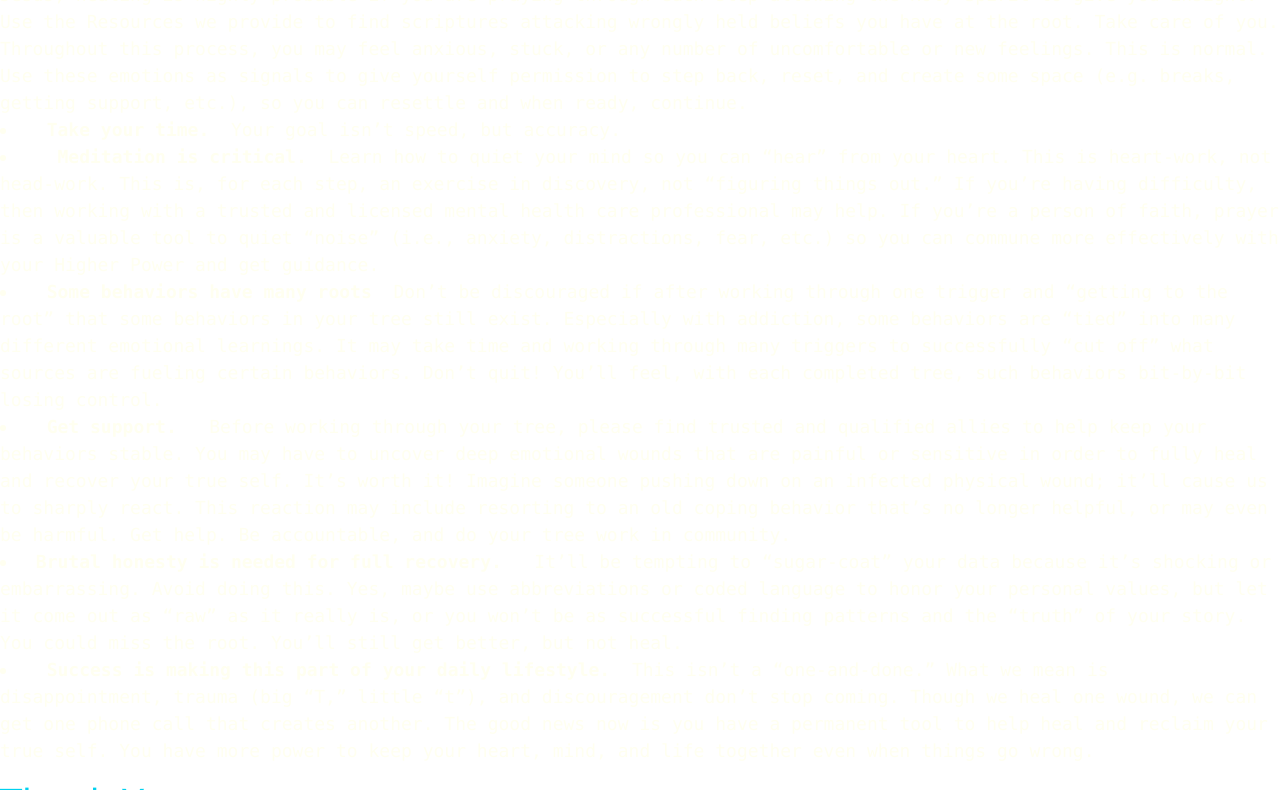
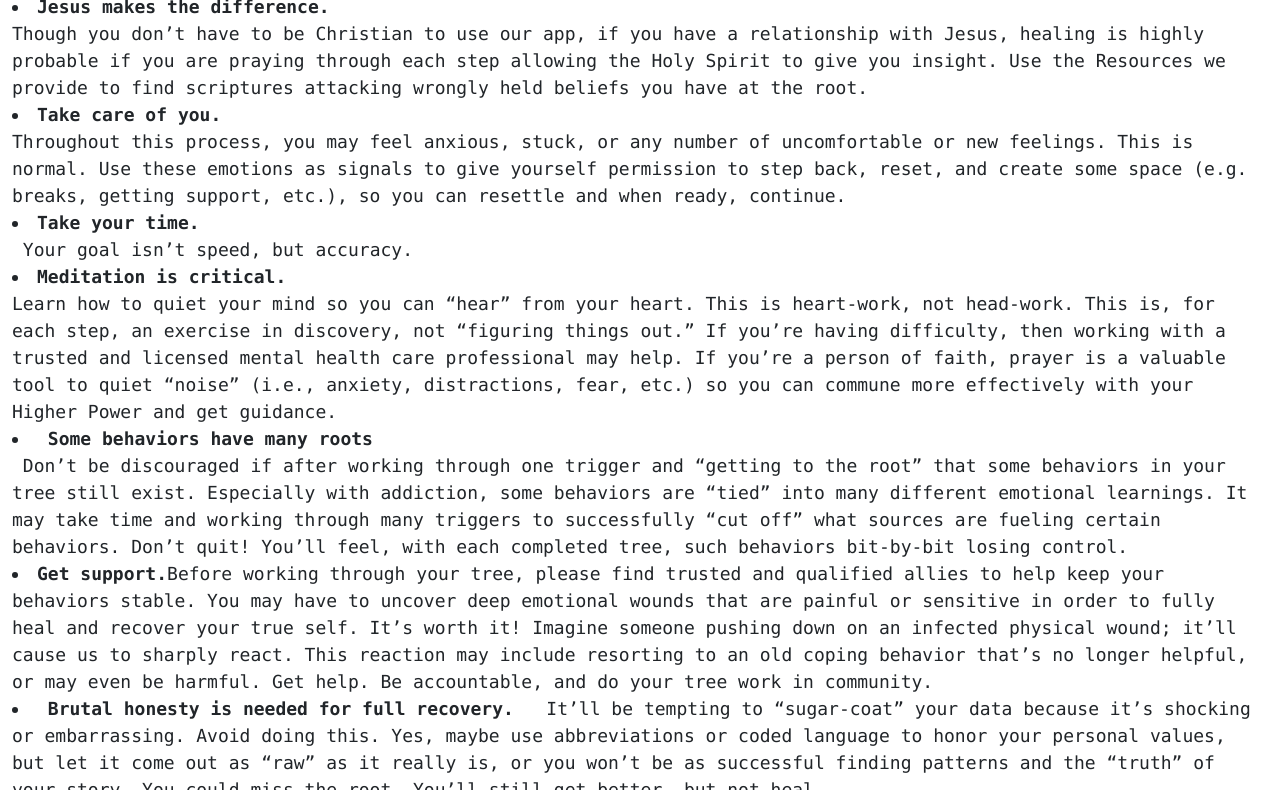
Before and after one commit to Maximum-1/LifeApp, a React app: page /#/about in a window 1280 px wide. Shown: the part 713-1503 px from the top of the page. Built offline with nearby package versions, Linux system fonts and the light colour scheme; no server answers.

```diff
--- a/package.json
+++ b/package.json
@@ -22,7 +22,8 @@
     "react-scripts": "^3.3.1",
     "redux": "^4.0.1",
     "redux-logger": "^3.0.6",
-    "redux-saga": "^1.0.2"
+    "redux-saga": "^1.0.2",
+    "sweetalert2": "^9.14.0"
   },
   "scripts": {
     "start": "node server/server.js",
--- a/server/routes/tree.router.js
+++ b/server/routes/tree.router.js
@@ -15,6 +15,7 @@
 
     const queryText = `SELECT * FROM "tree"
                        WHERE user_id = $1
+                       ORDER BY id DESC;
                         `;
     pool.query(queryText, [id])
         .then((result) => {
--- a/src/components/App/App.css
+++ b/src/components/App/App.css
@@ -26,7 +26,6 @@
     white-space: -o-pre-wrap;    /* Opera 7 */
     word-wrap: break-word;
     font-size: large;
-    color: ivory;
 }
 
 
@@ -112,8 +111,7 @@
     text-align: center;
 }
 .aTag{
-        background-color:#00d1ef;
-
+        color: #00d1ef !important;
 }
 .purpText{
       color: #6A0DAD;
@@ -121,5 +119,4 @@
 }
 .tealText{
     color:#00d1ef;
-
 }
--- a/src/components/Pages/AboutPage/AboutPage.js
+++ b/src/components/Pages/AboutPage/AboutPage.js
@@ -4,7 +4,7 @@
 class AboutPage extends Component {
   render() {
     return (
-      <div>
+      <div className="body">
         <h1 className="centerText" className="purpText">About THE HB-X™ & Maximum 1™ Life App</h1>
         <div>
           <br></br>
@@ -26,18 +26,29 @@
           resilientlifetherapy@gmail.com
 </pre>
           <h1 className="tealText">Helpful Strategies</h1>
-          <pre>Jesus makes the difference. Though you don’t have to be Christian to use our app, if you have a
-          relationship with Jesus, healing is highly probable if you are praying through each step allowing
-          the Holy Spirit to give you insight. Use the Resources we provide to find scriptures attacking
-          wrongly held beliefs you have at the root.
+          <pre>
+          <li><b>Jesus makes the difference.</b></li>Though you don’t have to be Christian to use our app,
+          if you have a relationship with Jesus, healing is highly probable if you are praying through each
+          step allowing the Holy Spirit to give you insight. Use the Resources we provide to find scriptures
+          attacking wrongly held beliefs you have at the root.<br />
 
-          Take care of you. Throughout this process, you may feel anxious, stuck, or any number of uncomfortable or new feelings. This is normal. Use these emotions as signals to give yourself permission to step back, reset, and create some space (e.g. breaks, getting support, etc.), so you can resettle and when ready, continue.
-            <li> <b> Take your time. </b> Your goal isn’t speed, but accuracy. </li>
-            <li> <b>  Meditation is critical. </b> Learn how to quiet your mind so you can “hear” from your heart. This is heart-work, not head-work. This is, for each step, an exercise in discovery, not “figuring things out.” If you’re having difficulty, then working with a trusted and licensed mental health care professional may help. If you’re a person of faith, prayer is a valuable tool to quiet “noise” (i.e., anxiety, distractions, fear, etc.) so you can commune more effectively with your Higher Power and get guidance.
- </li>
-            <li> <b> Some behaviors have many roots </b> Don’t be discouraged if after working through one trigger and “getting to the root” that some behaviors in your tree still exist. Especially with addiction, some behaviors are “tied” into many different emotional learnings. It may take time and working through many triggers to successfully “cut off” what sources are fueling certain behaviors. Don’t quit! You’ll feel, with each completed tree, such behaviors bit-by-bit losing control.
- </li>
-            <li> <b> Get support. </b>  Before working through your tree, please find trusted and qualified allies to help keep your behaviors stable. You may have to uncover deep emotional wounds that are painful or sensitive in order to fully heal and recover your true self. It’s worth it! Imagine someone pushing down on an infected physical wound; it’ll cause us to sharply react. This reaction may include resorting to an old coping behavior that’s no longer helpful, or may even be harmful. Get help. Be accountable, and do your tree work in community.
+          <li><b>Take care of you.</b></li>Throughout this process, you may feel anxious, stuck, or any number of uncomfortable
+          or new feelings. This is normal. Use these emotions as signals to give yourself permission to step back,
+          reset, and create some space (e.g. breaks, getting support, etc.), so you can resettle and when ready,
+          continue.
+            <li><b>Take your time.</b></li> Your goal isn’t speed, but accuracy.
+            <li><b>Meditation is critical.</b></li>Learn how to quiet your mind so you can “hear” from your
+            heart. This is heart-work, not head-work. This is, for each step, an exercise in discovery,
+            not “figuring things out.” If you’re having difficulty, then working with a trusted and licensed
+            mental health care professional may help. If you’re a person of faith, prayer is a valuable tool
+            to quiet “noise” (i.e., anxiety, distractions, fear, etc.) so you can commune more effectively
+            with your Higher Power and get guidance.
+            <li><b> Some behaviors have many roots</b></li> Don’t be discouraged if after working through one
+            trigger and “getting to the root” that some behaviors in your tree still exist. Especially with
+            addiction, some behaviors are “tied” into many different emotional learnings. It may take time
+            and working through many triggers to successfully “cut off” what sources are fueling certain
+            behaviors. Don’t quit! You’ll feel, with each completed tree, such behaviors bit-by-bit losing control.
+            <li><b>Get support.</b>Before working through your tree, please find trusted and qualified allies to help keep your behaviors stable. You may have to uncover deep emotional wounds that are painful or sensitive in order to fully heal and recover your true self. It’s worth it! Imagine someone pushing down on an infected physical wound; it’ll cause us to sharply react. This reaction may include resorting to an old coping behavior that’s no longer helpful, or may even be harmful. Get help. Be accountable, and do your tree work in community.
  </li>
             <li> <b>Brutal honesty is needed for full recovery. </b>  It’ll be tempting to “sugar-coat” your data because it’s shocking or embarrassing. Avoid doing this. Yes, maybe use abbreviations or coded language to honor your personal values, but let it come out as “raw” as it really is, or you won’t be as successful finding patterns and the “truth” of your story. You could miss the root. You’ll still get better, but not heal.
  </li>
@@ -54,7 +65,7 @@
             <h3> Mustafa Ibrahim - Full Stack Developer </h3>
           </div>
           <br></br>
-          <h1 className="tealText" >Resources</h1>
+          <h1>Resources</h1>
           <a className="aTag" href="https://www.amazon.com/gp/product/0310243149/ref=as_li_qf_asin_il_tl?ie=UTF8&tag=upward04-20&creative=9325&linkCode=as2&creativeASIN=0310243149&linkId=a1d47e333c3ff31e0802c76fcbfb961a">Boundaries in Marriage</a>
           <br></br>
           <a className="aTag" href="https://www.amazon.com/gp/product/0310351804/ref=as_li_qf_asin_il_tl?ie=UTF8&tag=upward04-20&creative=9325&linkCode=as2&creativeASIN=0310351804&linkId=8ffd0bd032e303bee8496965587e95f3"> Boundaries Updated and Expanded Edition: When to Say Yes, How to Say No to Take Control of Your Life </a>
@@ -73,10 +84,6 @@
           <br></br>
           <a className="aTag" href="https://www.youtube.com/channel/UCWbmr_ERQ-gEO3FzRQsxjQw">   DappyTKeys instrumental music</a>
           <pre>
-
-
-
-
             God's Promises for Your Every Need, NKJV
             CSB Tony Evans Study Bible, Hardcover
             CSB Tony Evans Study Bible, Black/Brown LeatherTouch
@@ -97,10 +104,7 @@
             The New Strong's Expanded Exhaustive Concordance of the Bible
             Bible Gateway
             Maximum 1™ is a participant in the Amazon Services LLC Associates Program, an affiliate advertising program designed to provide a means for sites to earn advertising fees by advertising and linking to amazon.com
-        <br></br> Find Us<a className="aTag" href="https://iammaximum1.com/">iammaximum1.com</a>(for training and more information)
-
-
-
+            <br></br>Find Us<a className="aTag" href="https://iammaximum1.com/">iammaximum1.com</a>(for training and more information)
           </pre>
 
         </div>
```
Also changed, not shown: server/routes/step.router.js (+10 -14 lines), 1 other file.
